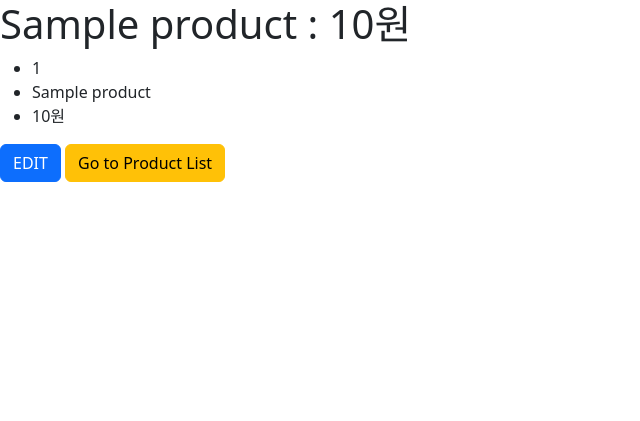
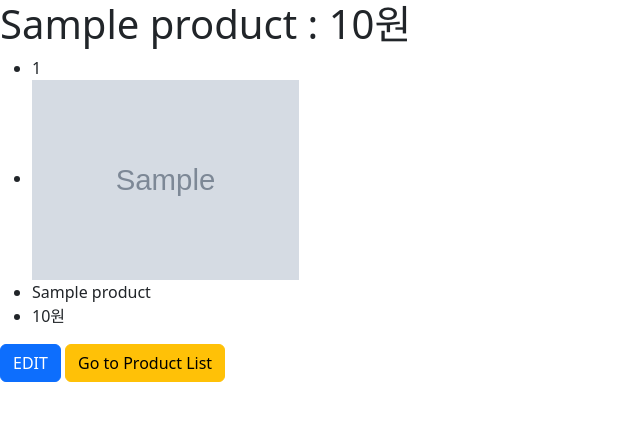
Before and after one commit to 55soup/20230405_DDaiso, a Django app: page /product/detail/1/ in a window 1280 px wide. Shown: the top 421 px of the page, without its empty margins (0-640 px from the left). Run offline with Django 3.2, Linux system fonts and the light colour scheme; tables that the repository leaves empty hold one stand-in row (values such as "Sample post"); grey boxes marked "Sample" are stand-in pictures; some libraries are stand-ins or nearby versions.

Commit message:
R: Product Detail

```diff
--- a/product/templates/product/product_detail.html
+++ b/product/templates/product/product_detail.html
@@ -6,6 +6,13 @@
 <h1> {{ product }} </h1>
 <ul>
     <li>{{ product.id }}</li>
+    <li>
+        {% if product.image %}
+            <img src="{{ product.image.url }}" alt="{{ product.name }}" class="image-detail">
+        {% else %}
+            사진 없음
+        {% endif %}
+    </li>
     <li>{{ product.name }}</li>
     <li>{{ product.price }}원</li>
 </ul>
--- a/static/css/style.css
+++ b/static/css/style.css
@@ -1,3 +1,6 @@
 .image-list{
     height: 80px;
 }
+.image-detail{
+    height: 200px;
+}
```
Also changed, not shown: README.md.
